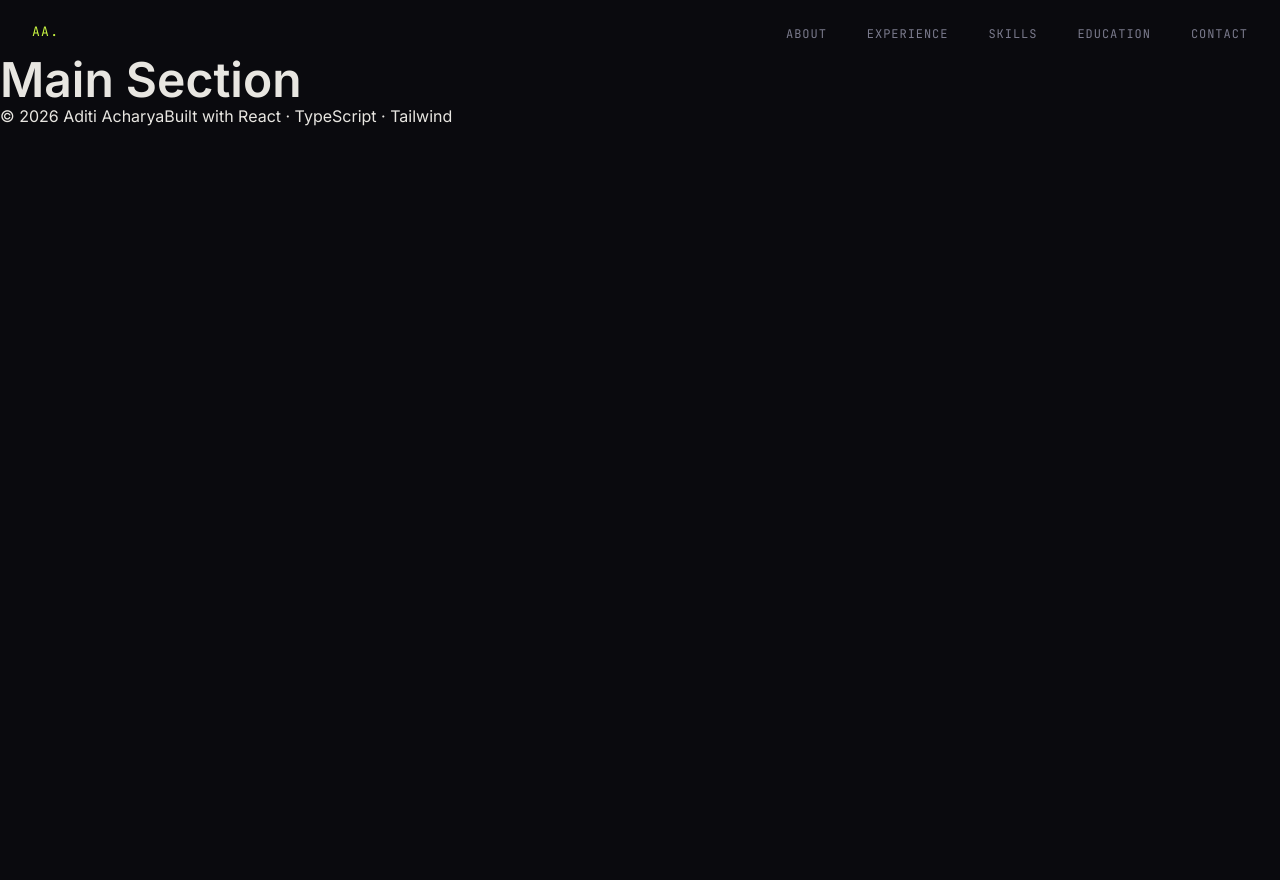
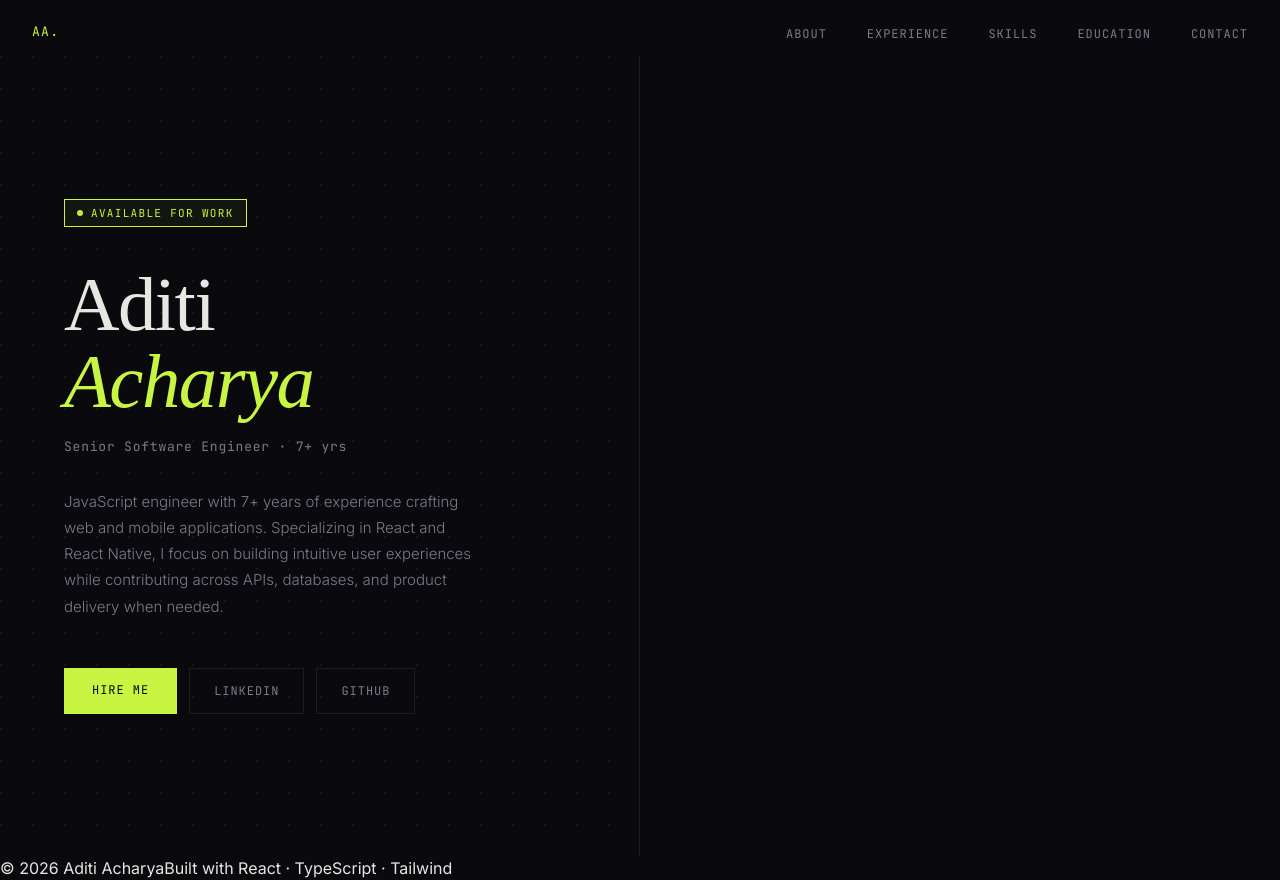
Before and after one commit to coder10101/portfolio-aditi, a React (Vite) app: page / in a window 1280 px wide. Before the commit the page ends 800 px from the top, so only its background shows below. Built offline with nearby package versions, Linux system fonts and the light colour scheme.

Commit message:
feat: added profile details on about section

```diff
--- a/src/App.tsx
+++ b/src/App.tsx
@@ -1,6 +1,7 @@
 import { useState, useCallback } from "react";
 import { BootSequence } from "./features/BootSequence";
 import { Nav } from "./components/Nav";
+import { About } from "./components/About";
 
 export default function App() {
   const [booted, setBooted] = useState(false);
@@ -18,7 +19,7 @@ export default function App() {
       {/* MAIN SECTIONS */}
       {booted && (
         <main className="pt-14 transition-opacity duration-700 opacity-100">
-          <h1 className="text-5xl font-bold m-0">Main Section</h1>
+          <About />
           <footer>
             <span>© 2026 Aditi Acharya</span>
             <span>Built with React · TypeScript · Tailwind</span>
--- /dev/null
+++ b/src/components/About.tsx
@@ -0,0 +1,17 @@
+import { AboutSection } from "./AboutSection";
+
+export function About() {
+  return (
+    <section
+      id="about"
+      style={{
+        minHeight: "100vh",
+        display: "grid",
+        gridTemplateColumns: "1fr 1fr",
+      }}
+      className="hero-grid"
+    >
+      <AboutSection />
+    </section>
+  );
+}
--- /dev/null
+++ b/src/components/AboutSection.tsx
@@ -0,0 +1,162 @@
+export function AboutSection() {
+  return (
+    <div
+      style={{
+        display: "flex",
+        flexDirection: "column",
+        justifyContent: "center",
+        padding: "6rem 4rem",
+        borderRight: "1px solid var(--border)",
+        position: "relative",
+        overflow: "hidden",
+      }}
+    >
+      <div
+        style={{
+          position: "absolute",
+          inset: 0,
+          backgroundImage:
+            "radial-gradient(circle at 1px 1px, rgba(200,245,66,0.07) 1px, transparent 0)",
+          backgroundSize: "32px 32px",
+          pointerEvents: "none",
+        }}
+      />
+
+      <div style={{ position: "relative", zIndex: 1 }}>
+        <div
+          style={{
+            display: "inline-flex",
+            alignItems: "center",
+            gap: "8px",
+            fontFamily: "'JetBrains Mono', monospace",
+            fontSize: "11px",
+            letterSpacing: "0.12em",
+            color: "var(--primary)",
+            marginBottom: "2.5rem",
+            padding: "5px 12px",
+            border: "1px solid var(--primary)",
+            background: "rgba(200,245,66,0.05)",
+          }}
+        >
+          <span
+            style={{
+              width: "6px",
+              height: "6px",
+              borderRadius: "50%",
+              background: "var(--primary)",
+              animation: "pulse 2s ease-in-out infinite",
+            }}
+          />
+          AVAILABLE FOR WORK
+        </div>
+
+        <h1
+          style={{
+            fontFamily: "'DM Serif Display', serif",
+            fontSize: "clamp(3rem, 6vw, 5.5rem)",
+            lineHeight: 1,
+            letterSpacing: "-0.02em",
+            color: "var(--foreground)",
+            margin: "0 0 1rem",
+          }}
+        >
+          Aditi <br />
+          <span style={{ fontStyle: "italic", color: "var(--primary)" }}>
+            Acharya
+          </span>
+        </h1>
+
+        <div
+          style={{
+            fontFamily: "'JetBrains Mono', monospace",
+            fontSize: "13px",
+            color: "var(--muted-foreground)",
+            letterSpacing: "0.06em",
+            marginBottom: "2rem",
+          }}
+        >
+          Senior Software Engineer · 7+ yrs
+        </div>
+
+        <p
+          style={{
+            fontFamily: "'Inter', sans-serif",
+            fontSize: "15px",
+            lineHeight: 1.75,
+            color: "var(--muted-foreground)",
+            fontWeight: 300,
+            margin: "0 0 3rem",
+            maxWidth: "420px",
+          }}
+        >
+          JavaScript engineer with 7+ years of experience crafting web and
+          mobile applications. Specializing in React and React Native, I focus
+          on building intuitive user experiences while contributing across APIs,
+          databases, and product delivery when needed.
+        </p>
+
+        <div style={{ display: "flex", gap: "0.75rem", flexWrap: "wrap" }}>
+          <a
+            href="mailto:aditiacharya2@gmail.com"
+            style={{
+              fontFamily: "'JetBrains Mono', monospace",
+              fontSize: "12px",
+              letterSpacing: "0.08em",
+              color: "#0a0a0e",
+              background: "var(--primary)",
+              padding: "13px 28px",
+              textDecoration: "none",
+              transition: "transform 0.15s, box-shadow 0.15s",
+            }}
+            onMouseEnter={(e) => {
+              e.currentTarget.style.transform = "translateY(-2px)";
+              e.currentTarget.style.boxShadow =
+                "0 8px 24px rgba(200,245,66,0.25)";
+            }}
+            onMouseLeave={(e) => {
+              e.currentTarget.style.transform = "translateY(0)";
+              e.currentTarget.style.boxShadow = "none";
+            }}
+          >
+            HIRE ME
+          </a>
+
+          {[
+            {
+              label: "LinkedIn",
+              href: "https://www.linkedin.com/in/aditi-acharya-a56ab4a7/",
+            },
+            { label: "GitHub", href: "https://github.com/coder10101" },
+          ].map((l) => (
+            <a
+              key={l.label}
+              href={l.href}
+              target="_blank"
+              rel="noreferrer"
+              style={{
+                fontFamily: "'JetBrains Mono', monospace",
+                fontSize: "12px",
+                letterSpacing: "0.08em",
+                color: "var(--muted-foreground)",
+                border: "1px solid var(--border)",
+                padding: "13px 24px",
+                textDecoration: "none",
+                transition: "color 0.2s, border-color 0.2s",
+              }}
+              onMouseEnter={(e) => {
+                e.currentTarget.style.color = "var(--primary)";
+                e.currentTarget.style.borderColor = "var(--primary)";
+              }}
+              onMouseLeave={(e) => {
+                e.currentTarget.style.color = "var(--muted-foreground)";
+                e.currentTarget.style.borderColor = "var(--border)";
+              }}
+            >
+              {l.label.toUpperCase()}
+            </a>
+          ))}
+        </div>
+      </div>
+    </div>
+  );
+}
```
